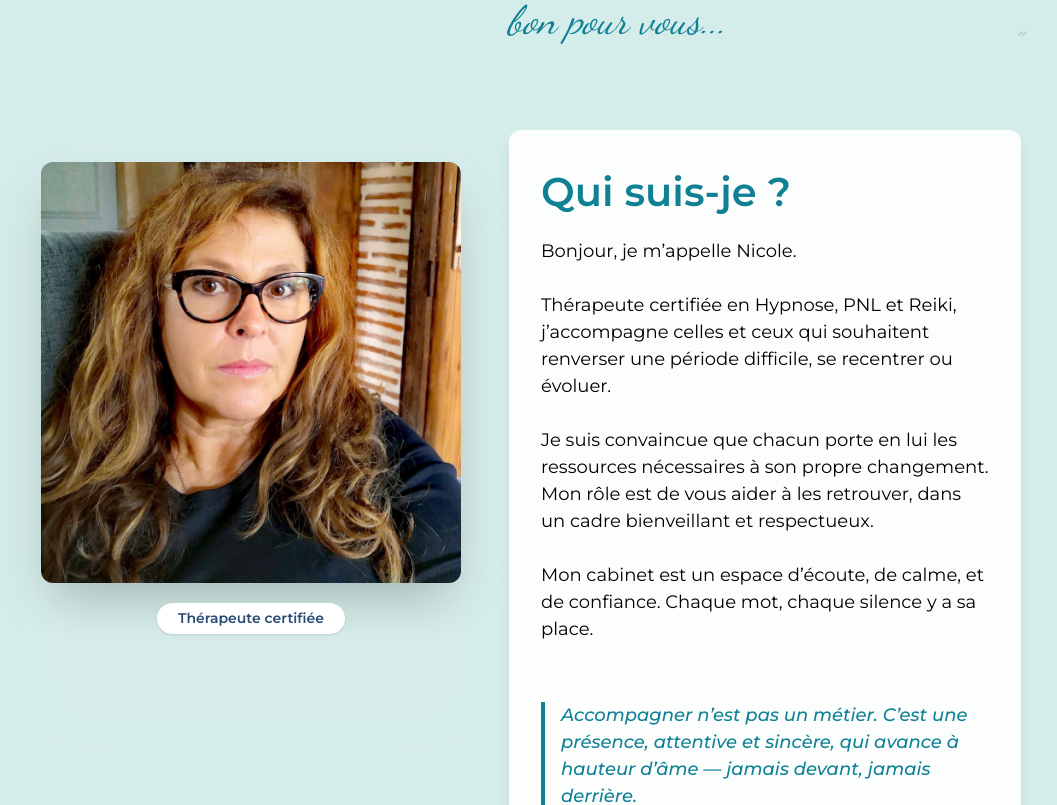
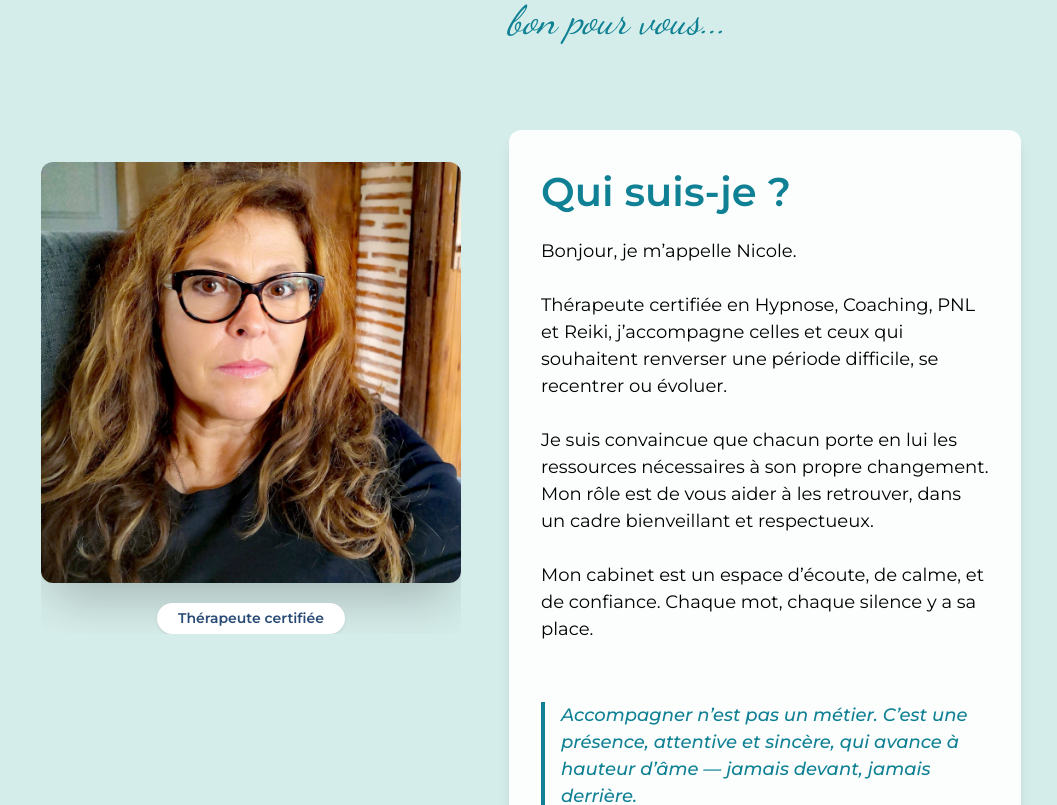
Before and after one commit to barry-black/nicole-pages-website, a Next.js app: page /main-page in a window 1280 px wide. Shown: the part 1080-1885 px from the top of the page, without its empty margins (23-1080 px from the left). Built offline with nearby package versions, Linux system fonts and the light colour scheme.

Commit message:
Fix right margin for little formats

```diff
--- a/src/ui/components/who-i-am/who-i-am.tsx
+++ b/src/ui/components/who-i-am/who-i-am.tsx
@@ -6,16 +6,19 @@ import { Typography } from "@/ui/design-system/typography/typography";
 
 export const WhoIAm = () => {
   return (
-    <section id="who-i-am" className="bg-[var(--color-pale-blue)] py-24 px-6">
+    <section
+      id="who-i-am"
+      className="bg-[var(--color-pale-blue)] py-24 px-4 sm:px-6 overflow-x-hidden"
+    >
       {/* Citation stylisée */}
       <motion.div
-        className="text-center mb-20 px-4 relative"
+        className="text-center mb-20 px-4 relative overflow-x-hidden"
         initial={{ opacity: 0, y: 20 }}
         whileInView={{ opacity: 1, y: 0 }}
         viewport={{ once: true }}
         transition={{ duration: 0.8 }}
       >
-        <blockquote className="relative max-w-3xl mx-auto px-6 text-ds text-ds-40 italic text-[var(--color-ocean-blue)] leading-relaxed">
+        <blockquote className="relative max-w-3xl mx-auto px-4 sm:px-6 text-ds text-ds-40 italic text-[var(--color-ocean-blue)] leading-relaxed overflow-hidden">
           <span className="text-4xl opacity-30 absolute -left-4 -top-4 select-none">
             “
           </span>
@@ -29,18 +32,19 @@ export const WhoIAm = () => {
         </blockquote>
       </motion.div>
 
-      <div className="max-w-6xl mx-auto flex flex-col md:flex-row items-start gap-12 relative">
+      <div className="max-w-6xl mx-auto flex flex-col md:flex-row items-start gap-12 relative overflow-x-hidden">
         {/* Bloc image avec glow */}
         <motion.div
           initial={{ opacity: 0, x: 40 }}
           whileInView={{ opacity: 1, x: 0 }}
           viewport={{ once: true }}
           transition={{ duration: 0.6 }}
-          className="relative mt-8 z-10 flex flex-col items-center"
+          style={{ willChange: "transform" }}
+          className="relative mt-8 z-10 flex flex-col items-center overflow-x-hidden"
         >
           {/* Glow effet animé */}
-          <div className="absolute inset-0 z-0">
-            <div className="absolute -top-6 -left-6 w-[480px] h-[620px] rounded-xl bg-white/20 blur-2xl opacity-40 animate-pulse" />
+          <div className="absolute inset-0 z-0 pointer-events-none overflow-hidden">
+            <div className="absolute -top-6 -left-6 w-[320px] sm:w-[360px] md:w-[400px] h-[400px] sm:h-[500px] md:h-[600px] rounded-xl bg-white/20 blur-2xl opacity-40 animate-pulse" />
           </div>
 
           {/* Image agrandie */}
@@ -64,7 +68,8 @@ export const WhoIAm = () => {
           whileInView={{ opacity: 1, x: 0 }}
           viewport={{ once: true }}
           transition={{ duration: 0.6 }}
-          className="bg-white/90 backdrop-blur-sm rounded-xl shadow-lg p-6 md:p-8 max-w-lg z-20 relative"
+          style={{ willChange: "transform" }}
+          className="bg-white/90 backdrop-blur-sm rounded-xl shadow-lg p-6 md:p-8 max-w-lg z-20 relative overflow-x-hidden"
         >
           <Typography
             variant="m-40"
@@ -83,16 +88,19 @@ export const WhoIAm = () => {
             Bonjour, je m&rsquo;appelle Nicole.
             <br />
             <br />
-            Thérapeute certifiée en Hypnose, PNL et Reiki, j’accompagne celles
-            et ceux qui souhaitent renverser une période difficile, se recentrer
-            ou évoluer. <br />
+            Thérapeute certifiée en Hypnose, Coaching, PNL et Reiki,
+            j’accompagne celles et ceux qui souhaitent renverser une période
+            difficile, se recentrer ou évoluer.
+            <br />
             <br />
             Je suis convaincue que chacun porte en lui les ressources
             nécessaires à son propre changement. Mon rôle est de vous aider à
-            les retrouver, dans un cadre bienveillant et respectueux. <br />
+            les retrouver, dans un cadre bienveillant et respectueux.
+            <br />
             <br />
             Mon cabinet est un espace d’écoute, de calme, et de confiance.
-            Chaque mot, chaque silence y a sa place. <br />
+            Chaque mot, chaque silence y a sa place.
+            <br />
             <br />
             <span className="mt-8 block border-l-4 border-[var(--color-ocean-blue)] pl-4 text-[18px] italic text-[var(--color-ocean-blue)] font-medium">
               Accompagner n&rsquo;est pas un m&eacute;tier. C&rsquo;est une
```
